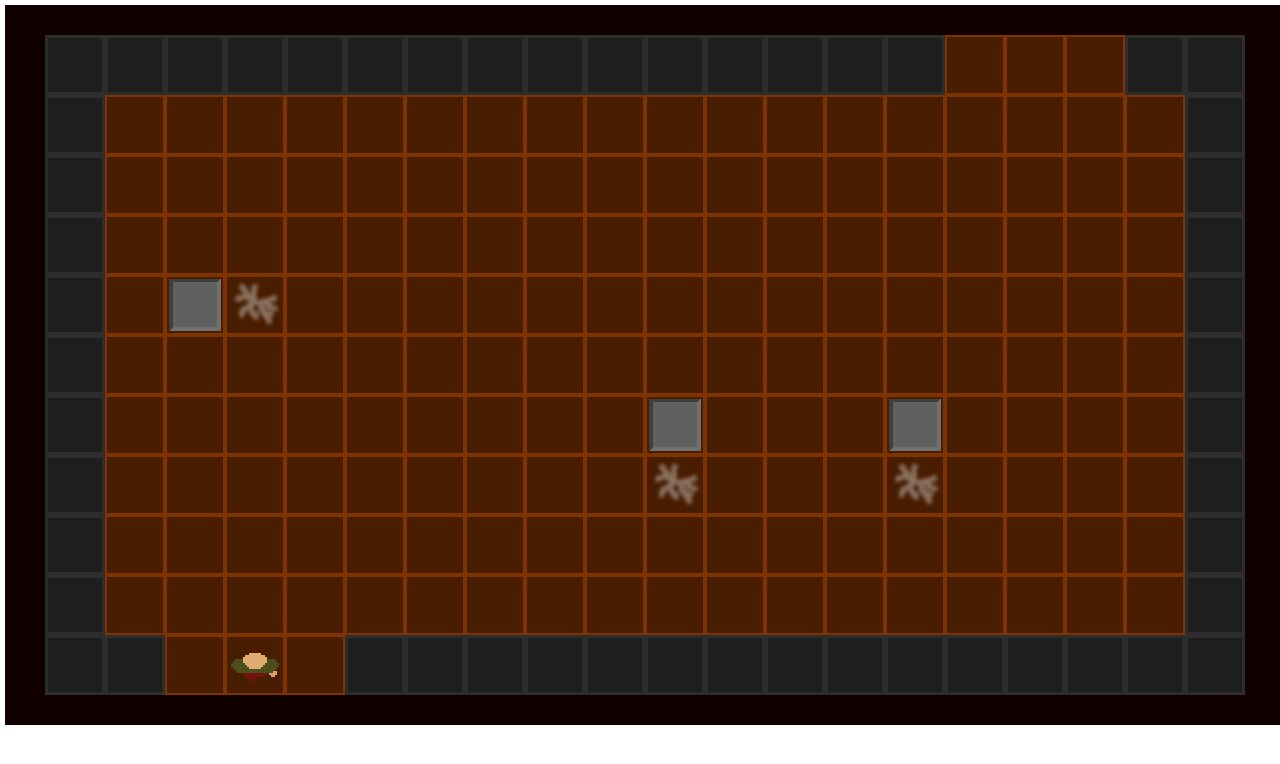
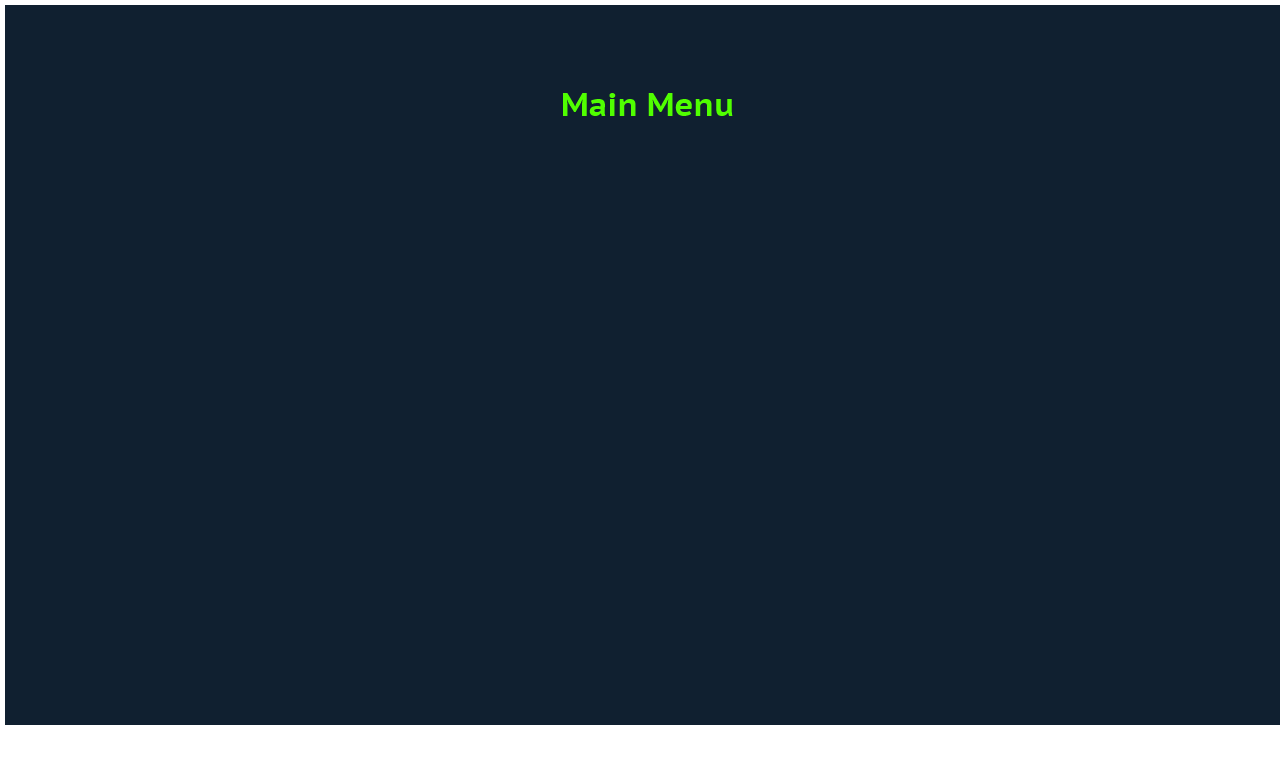
Before and after one commit to oysterCrusher/LD29-Beneath_The_Surface, a plain HTML site: page dev/index.html in a window 1280 px wide. Drawn offline with Linux system fonts and the light colour scheme.

Commit message:
Added main menu state.

```diff
--- a/dev/assets/assetList.js
+++ b/dev/assets/assetList.js
@@ -6,7 +6,7 @@ ld.assetList = {
         {name: 'person', url: 'assets/person.png'},
         {name: 'player', url: 'assets/player.png'},
         {name: 'block', url: 'assets/block.png'},
-        {name: 'crack', url: 'assets/crack.png'}
-
+        {name: 'crack', url: 'assets/crack.png'},
+        {name: 'menu_title', url: 'assets/menu_title.png'}
     ]
 };
--- a/dev/index.html
+++ b/dev/index.html
@@ -11,6 +11,7 @@
     <script src="js/Level.js"></script>
     <script src="js/Input.js"></script>
     <script src="js/Loader.js"></script>
+    <script src="js/MainMenu.js"></script>
     <script src="js/Game.js"></script>
     <script src="js/State.js"></script>
     <script src="js/main.js"></script>
--- a/dev/js/Loader.js
+++ b/dev/js/Loader.js
@@ -54,7 +54,7 @@ ld.Loader = function() {
     function onSpriteLoad() {
         nSpritesLoaded++;
         if (nSpritesLoaded === nSpritesToLoad) {
-            ld.state.changeState('game');
+            ld.state.changeState('mainMenu');
         }
     }
 
--- /dev/null
+++ b/dev/js/MainMenu.js
@@ -0,0 +1,21 @@
+ld.MainMenu = function() {
+
+    this.enter = function() {
+
+    };
+
+    this.exit = function() {
+
+    };
+
+    this.update = function() {
+
+    };
+
+    this.render = function() {
+        ld.ctx.fillStyle = '#102030';
+        ld.ctx.fillRect(0,0,ld.canvas.width,ld.canvas.height);
+        ld.ctx.drawImage(ld.cache.sprites['menu_title'], 0, 0, 200, 100, 540, 50, 200, 100);
+    };
+
+};
--- a/dev/js/Person.js
+++ b/dev/js/Person.js
@@ -25,8 +25,8 @@ ld.Persons = function() {
         }
     };
 
+};
 
-};
 
 ld.Person = function(path) {
 
--- a/dev/js/State.js
+++ b/dev/js/State.js
@@ -12,6 +12,7 @@ ld.State = function() {
 
         // Create all the states
         states.loader = new ld.Loader();
+        states.mainMenu = new ld.MainMenu();
         states.game = new ld.Game();
 
         currentState = states.loader;
```
Also changed, not shown: dev/assets/menu_title.png (added).
